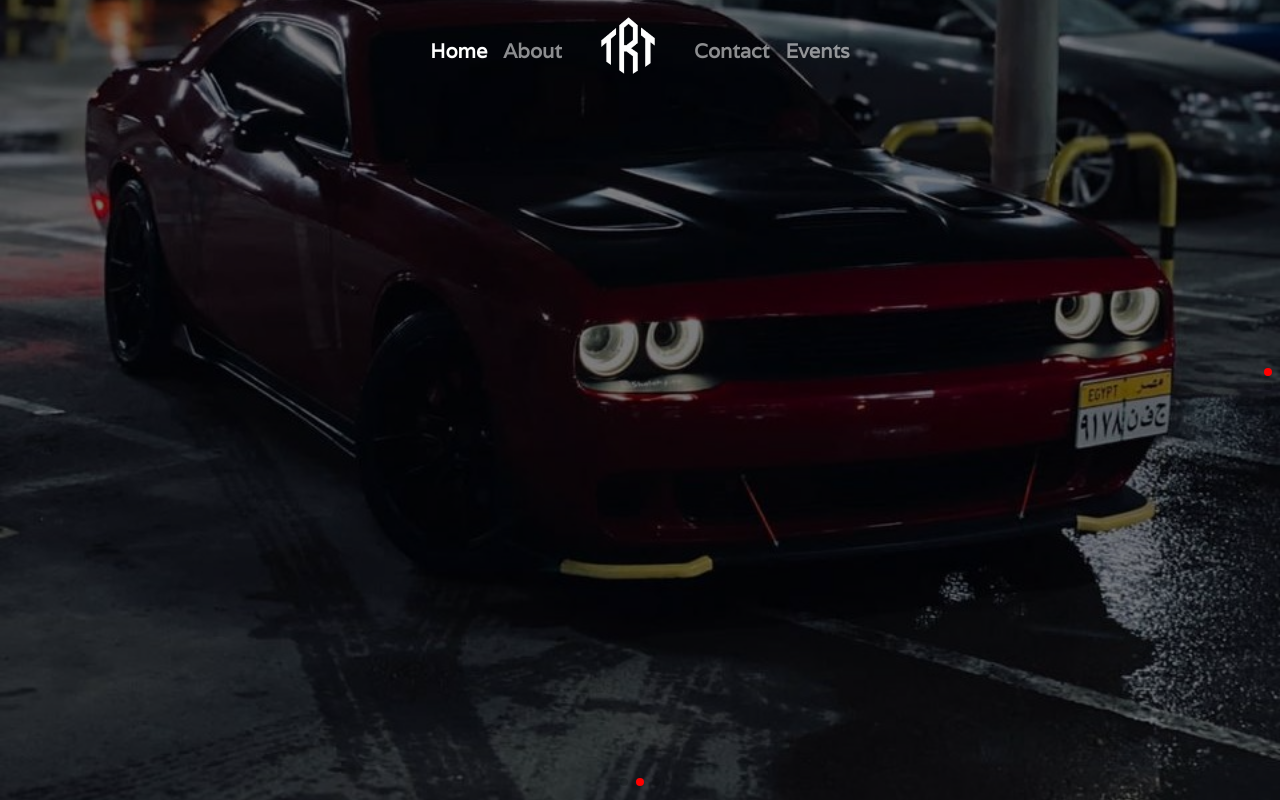
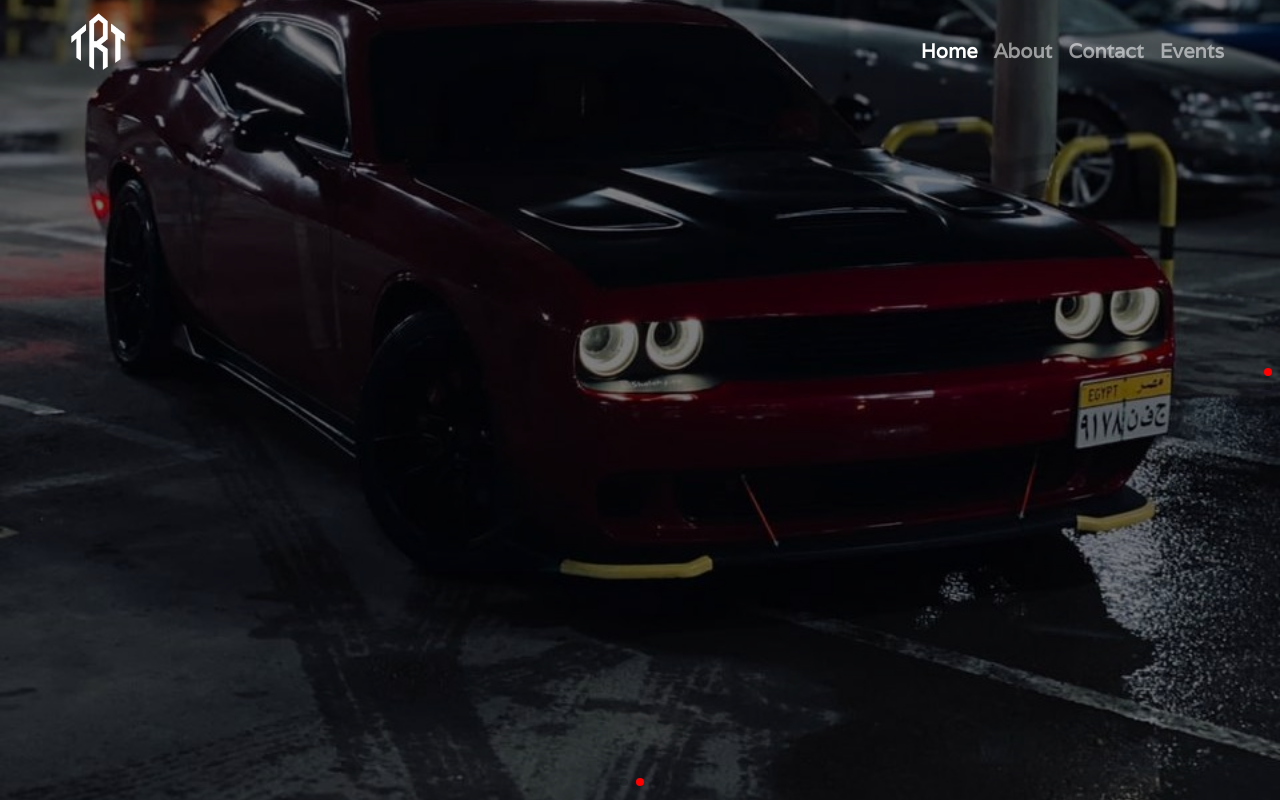
Before and after one commit to mohamedd2003/TRT, a React (Vite) app: page / in a window 1280 px wide. Built offline with nearby package versions, Linux system fonts and the light colour scheme.

Commit message:
Update Navbar.jsx

```diff
--- a/src/Components/Navbar/Navbar.jsx
+++ b/src/Components/Navbar/Navbar.jsx
@@ -10,12 +10,12 @@ export default function Navbar() {
    <>
    <nav className="navbar navbar-expand-lg  navbar-dark fixed-top  z-2">
   <div className="container-fluid px-5 py-1">
-
+  <img src={logo} alt="TRT-Log" className={`  ${style.logo}`} />
     <button className="navbar-toggler" type="button" data-bs-toggle="collapse" data-bs-target="#navbarSupportedContent" aria-controls="navbarSupportedContent" aria-expanded="false" aria-label="Toggle navigation">
       <span className="navbar-toggler-icon"></span>
     </button>
     <div className="collapse navbar-collapse" id="navbarSupportedContent">
-      <ul className="navbar-nav m-auto  ">
+      <ul className="navbar-nav ms-auto  ">
         <li className="nav-item mt-3 ">
           <Link className={` nav-link text-center  active ${style.varelaRegular}`}  aria-current="page" to='/home'>Home</Link>
         </li>
@@ -23,12 +23,7 @@ export default function Navbar() {
         <li className="nav-item mt-3 ">
           <Link className={` nav-link text-center   ${style.varelaRegular}`} to='/about'>About</Link>
         </li>
-         <Link className="navbar-brand mx-2 " to='home'>
 
-    <img src={logo} alt="TRT-Log" className={`  ${style.logo}`} />
-
-
-    </Link>
 
         <li className="nav-item mt-3 ">
           <Link className={` nav-link text-center   ${style.varelaRegular}`} to='/contact'>Contact</Link>
```
